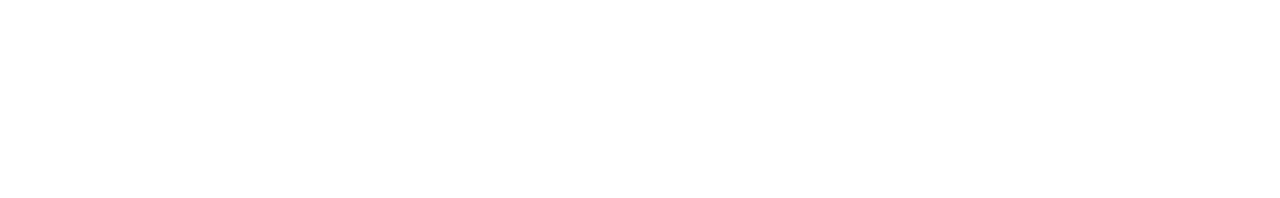
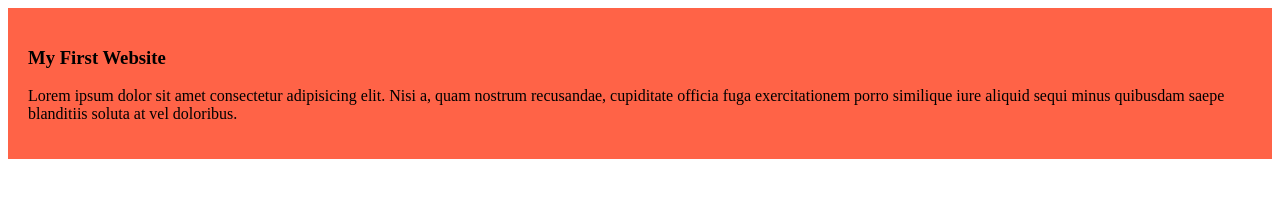
Before and after one commit to srfarukahmed/my-simple-website, a plain HTML site: page index.html in a window 1280 px wide. Drawn offline with Linux system fonts and the light colour scheme.

Commit message:
added first blog

```diff
--- /dev/null
+++ b/blog.css
@@ -0,0 +1,4 @@
+div{
+    background-color: tomato;
+    padding: 20px;
+}
--- a/index.html
+++ b/index.html
@@ -4,8 +4,12 @@
     <meta charset="UTF-8">
     <meta name="viewport" content="width=device-width, initial-scale=1.0">
     <title>My Simple website</title>
+    <link rel="stylesheet" href="blog.css">
 </head>
 <body>
-
+    <div>
+        <h3>My First Website</h3>
+        <p>Lorem ipsum dolor sit amet consectetur adipisicing elit. Nisi a, quam nostrum recusandae, cupiditate officia fuga exercitationem porro similique iure aliquid sequi minus quibusdam saepe blanditiis soluta at vel doloribus.</p>
+    </div>
 </body>
 </html>
```
